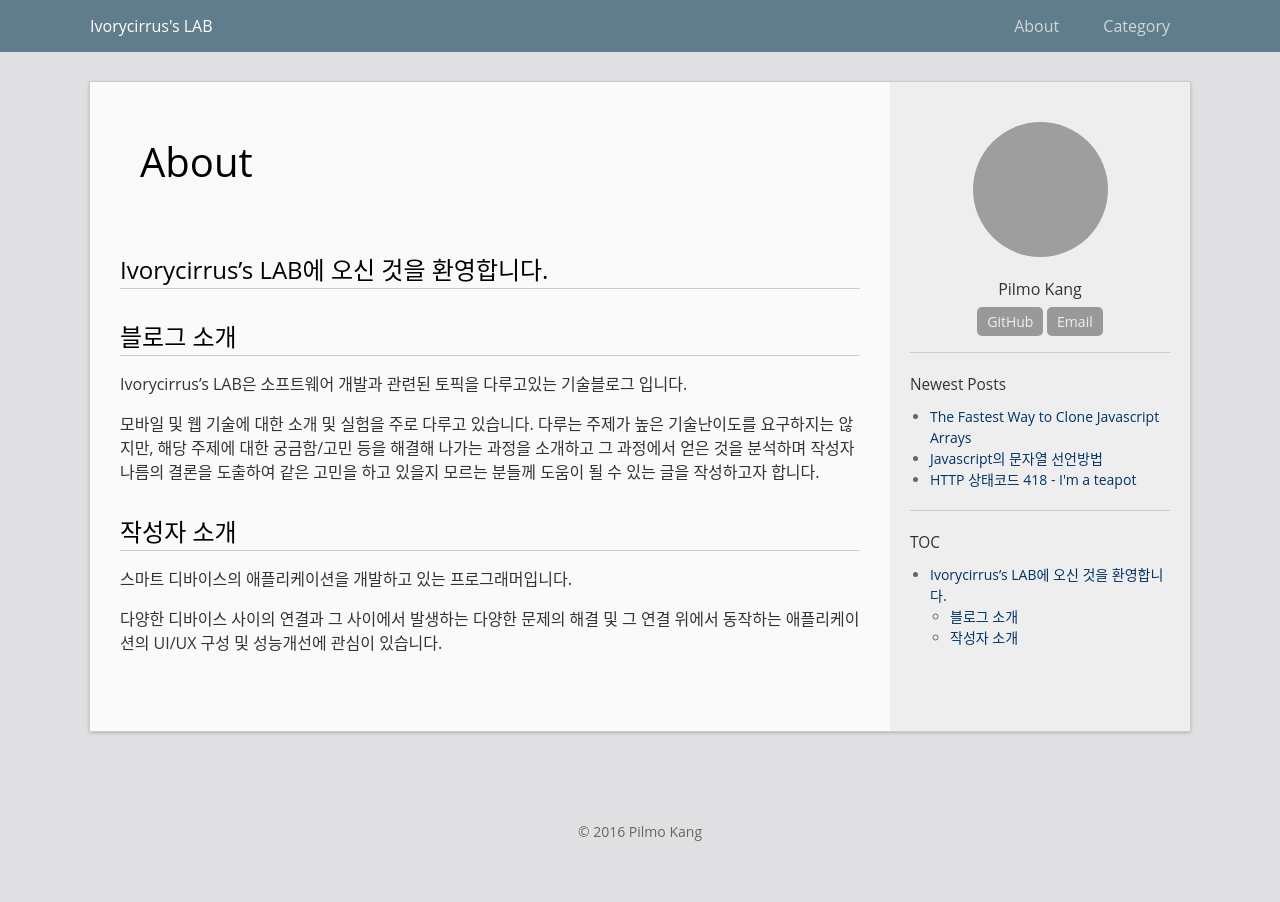
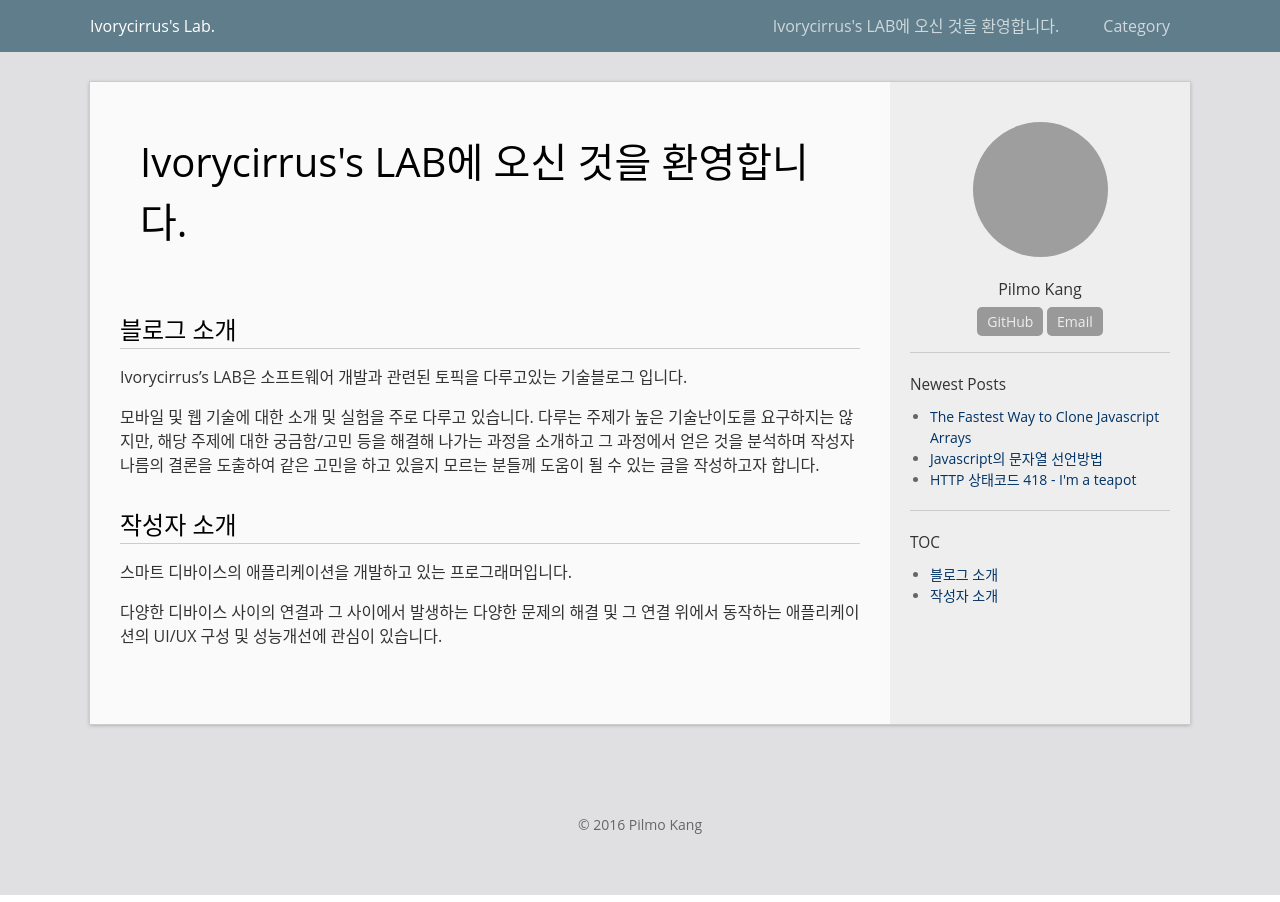
Before and after one commit to ivorycirrus/ivorycirrus.github.com, a Jekyll site: the page built from about.md, in a window 1280 px wide. Built offline with Jekyll 4.4.1, drawn with Linux system fonts in a browser that asks for light colours; comment, search, counter and statistics services are not loaded; grey boxes are pictures that could not be loaded.

Commit message:
site title수정

```diff
--- a/_config.yml
+++ b/_config.yml
@@ -1,5 +1,5 @@
 # Site settings
-title: Ivorycirrus's LAB
+title: Ivorycirrus's Lab.
 url: "http://ivorycirrus.github.io"    # the protocol and hostname of your site, eg. `http://laobubu.github.io`
 baseurl: "" # the prefix of your site uri, eg. `/jekyll-theme-EasyBook` or just one slash `/`
 #timezone: Asia/Chongqing
--- a/about.md
+++ b/about.md
@@ -1,11 +1,9 @@
 ---
 layout: page
-title: About
+title: Ivorycirrus's LAB에 오신 것을 환영합니다.
 permalink: /about/
 public: true
 ---
-
-# Ivorycirrus's LAB에 오신 것을 환영합니다.
 
 ## 블로그 소개
 Ivorycirrus's LAB은 소프트웨어 개발과 관련된 토픽을 다루고있는 기술블로그 입니다.
```
